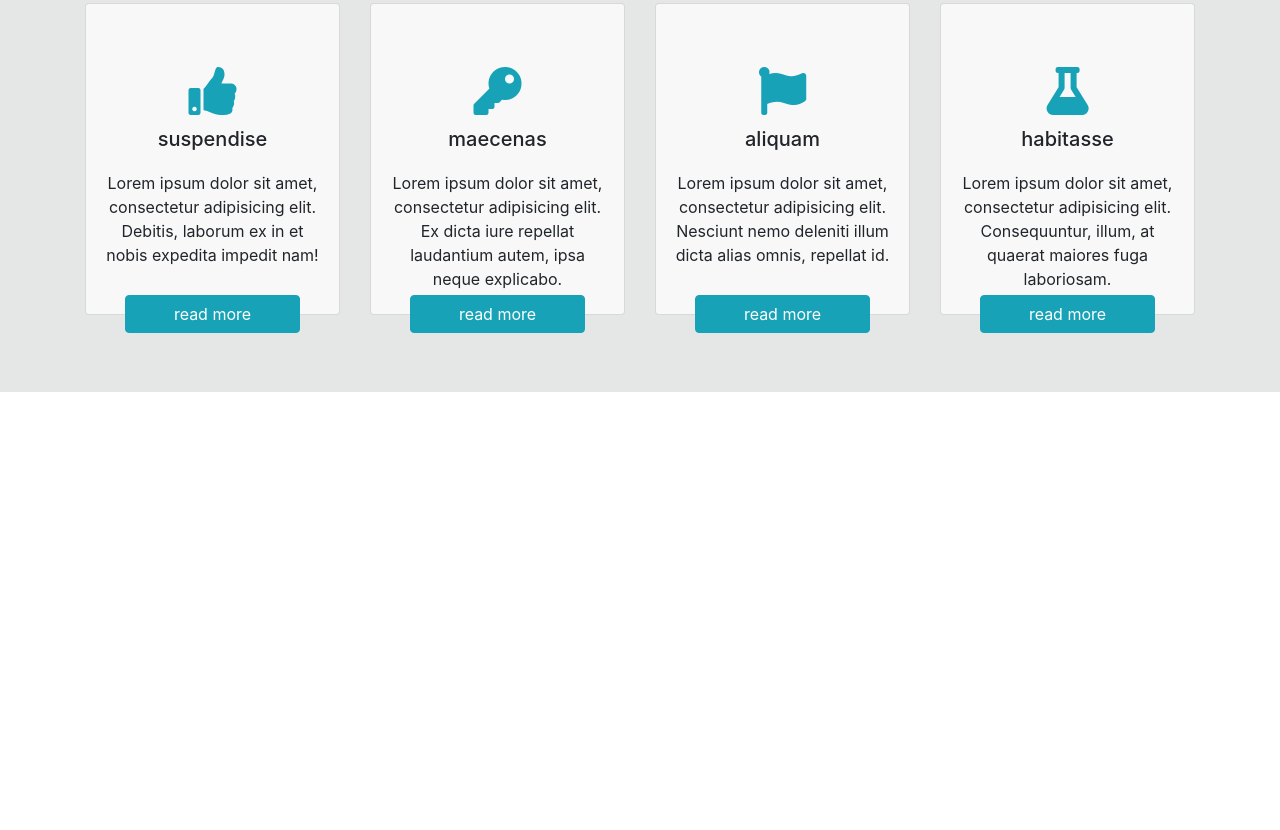
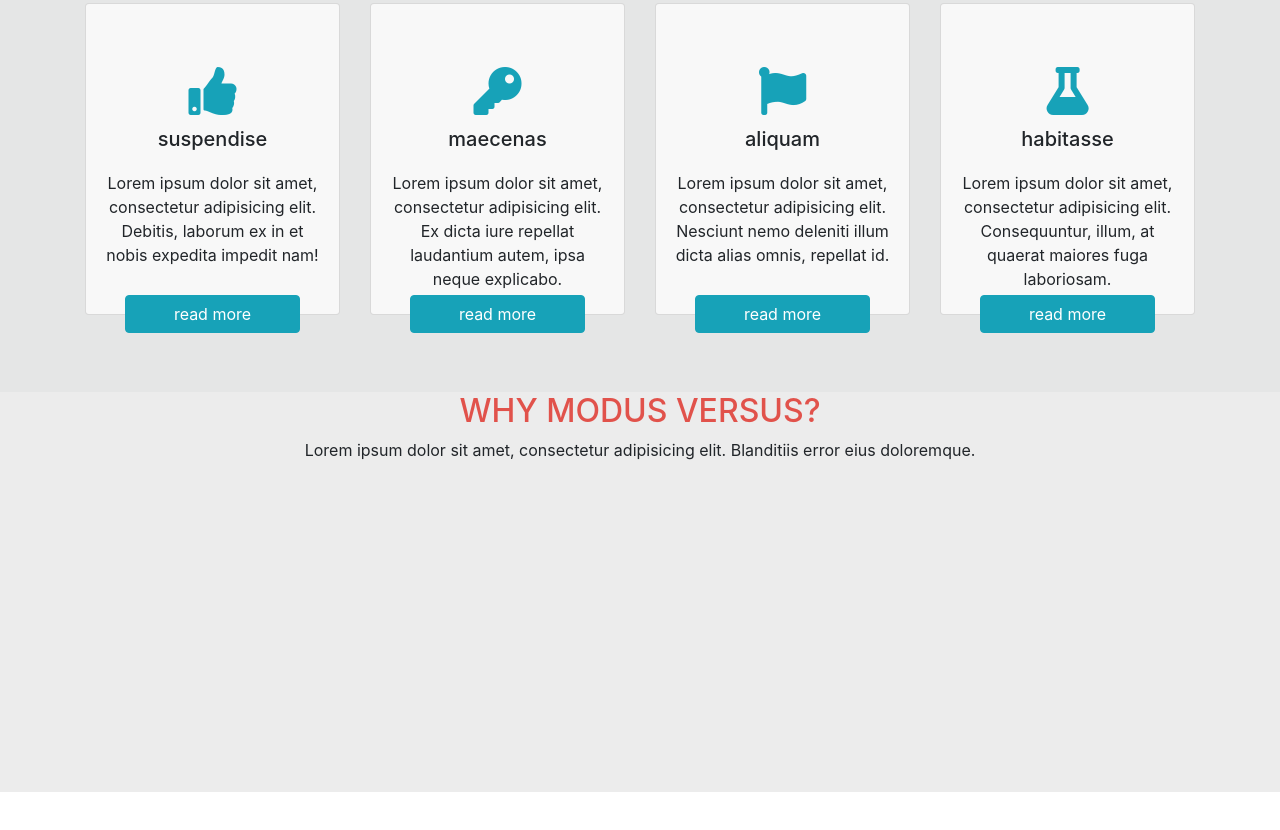
Before and after one commit to Andrian1993/Andrian1993.github.io, a plain HTML site: page index.html in a window 1280 px wide. Shown: the part 705-1535 px from the top of the page. Before the commit the page ends 1097 px from the top, so only its background shows below. Drawn offline with nearby package versions, Linux system fonts and the light colour scheme.

Commit message:
About-header-footer

```diff
--- a/css/styles.css
+++ b/css/styles.css
@@ -57,5 +57,20 @@ h5{
   padding: 12px 0;
 }
 
+.about-header{
+  min-height: 400px;
+  background: #ececec;
+  text-align: center;
+}
+
+.about-header h2{
+  color: #e1524b;
+}
+
+.about-footer{
+  min-height: 408px;
+}
+
+
 /* progress bar */
 /* код партнера */
--- a/index.html
+++ b/index.html
@@ -110,7 +110,17 @@
       </div>
     </div>
   </div>
+  <div class="about-header">
+    <div class="container">
+      <h2>WHY MODUS VERSUS?</h2>
+      <p>Lorem ipsum dolor sit amet, consectetur adipisicing elit. Blanditiis error eius doloremque.</p>
+    </div>
+  </div>
+  <div class="about-footer">
+    <div class="container">
 
+    </div>
+  </div>
 
 
 
```
